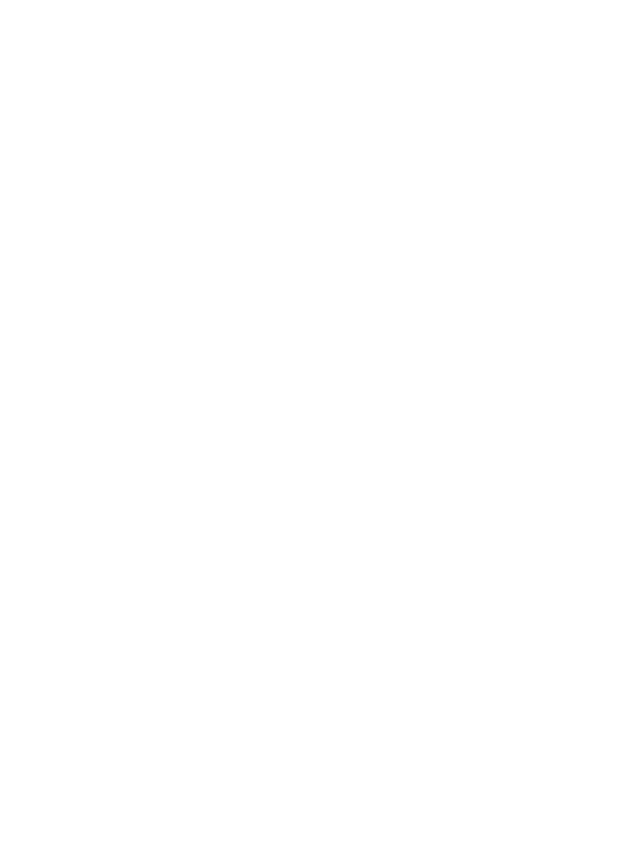
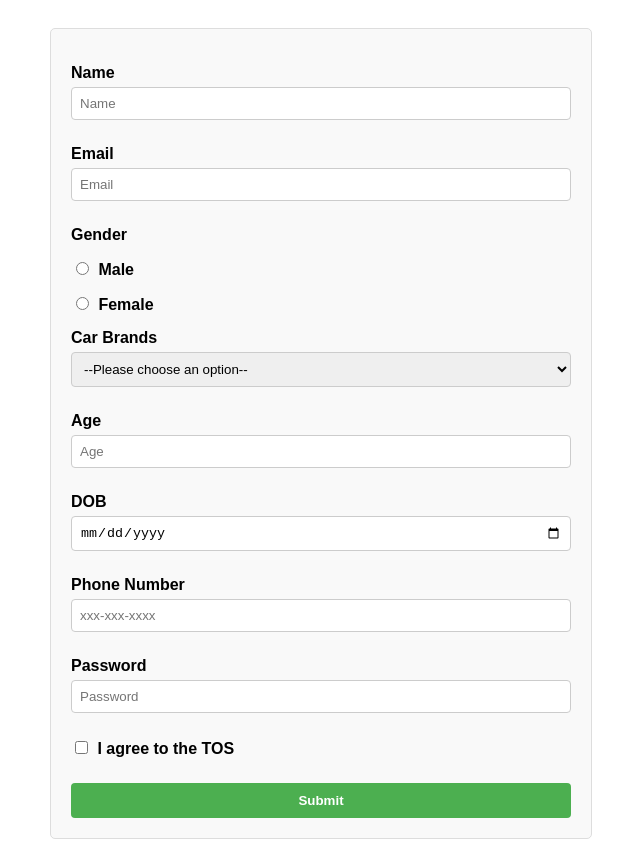
Before and after one commit to acciojob/signup-form-car-Avijit-Das2301, a website: page main.html in a window 1280 px wide. Shown: the whole page, without its empty margins (319-959 px from the left). Before the commit the page ends 800 px from the top, so only its background shows below. Drawn offline with Linux system fonts and the light colour scheme.

Commit message:
created a submission

```diff
--- a/main.html
+++ b/main.html
@@ -1,16 +1,45 @@
 <!DOCTYPE html>
+<html>
+<head>
+    <link rel="stylesheet" href="styles.css">
+</head>
+<body>
+    <form method="post">
+        <label for="name">Name</label>
+        <input type="text" id="name" placeholder="Name" required>
 
-<html>
+        <label for="email">Email</label>
+        <input type="email" id="email" placeholder="Email" required>
 
-<head>
-	<link rel="stylesheet" href="styles.css">
-</head>
+        <label>Gender</label>
+        <label><input type="radio" name="gender" id="gender_m" value="Male" required> Male</label>
+        <label><input type="radio" name="gender" id="gender_f" value="Female" required> Female</label>
 
-<body>
-	<!-- the entire body must be written by student -->
-    <script type="text/javascript" src="./script.js">
-</script>
+        <label for="cars">Car Brands</label>
+        <select id="cars" required>
+            <option>--Please choose an option--</option>
+            <option>Toyota</option>
+            <option>Honda</option>
+            <option>BMW</option>
+            <option>Mercedes</option>
+        </select>
 
+        <label for="age">Age</label>
+        <input type="number" id="age" placeholder="Age" required>
+
+        <label for="dob">DOB</label>
+        <input type="date" id="dob" required>
+
+        <label for="tel">Phone Number</label>
+        <input type="tel" id="tel" placeholder="xxx-xxx-xxxx">
+
+        <label for="password">Password</label>
+        <input type="password" id="password" placeholder="Password" required>
+
+        <label><input type="checkbox" id="tos" required> I agree to the TOS</label>
+
+        <button type="submit">Submit</button>
+    </form>
+    <script type="text/javascript" src="./script.js"></script>
 </body>
-
 </html>
--- a/script.js
+++ b/script.js
@@ -1 +1,16 @@
-//your code here
+document.querySelector('form').addEventListener('submit', function(e) {
+    e.preventDefault();
+    const name = document.getElementById('name').value;
+    const email = document.getElementById('email').value;
+    const gender = document.querySelector('input[name="gender"]:checked').value;
+    const cars = document.getElementById('cars').value;
+    const age = document.getElementById('age').value;
+    const dob = document.getElementById('dob').value;
+    const tel = document.getElementById('tel').value;
+    const password = document.getElementById('password').value;
+    const tos = document.getElementById('tos').checked;
+
+    if (name && email && gender && cars && age && dob && password && tos) {
+        alert('Form submitted successfully!');
+    }
+});
--- a/styles.css
+++ b/styles.css
@@ -1,2 +1,56 @@
+body {
+    font-family: Arial, sans-serif;
+    padding: 20px;
+}
 
-/* Your CSS Code here. */
+form {
+    max-width: 500px;
+    margin: 0 auto;
+    padding: 20px;
+    border: 1px solid #ddd;
+    border-radius: 5px;
+    background-color: #f9f9f9;
+}
+
+label {
+    display: block;
+    margin-top: 15px;
+    margin-bottom: 5px;
+    font-weight: bold;
+}
+
+input[type="text"],
+input[type="email"],
+input[type="number"],
+input[type="date"],
+input[type="tel"],
+input[type="password"],
+select {
+    width: 100%;
+    padding: 8px;
+    margin-bottom: 10px;
+    border: 1px solid #ccc;
+    border-radius: 4px;
+    box-sizing: border-box;
+}
+
+input[type="radio"],
+input[type="checkbox"] {
+    margin-right: 5px;
+}
+
+button[type="submit"] {
+    background-color: #4CAF50;
+    color: white;
+    padding: 10px 20px;
+    border: none;
+    border-radius: 4px;
+    cursor: pointer;
+    margin-top: 20px;
+    width: 100%;
+    font-weight: bold;
+}
+
+button[type="submit"]:hover {
+    background-color: #45a049;
+}
```
